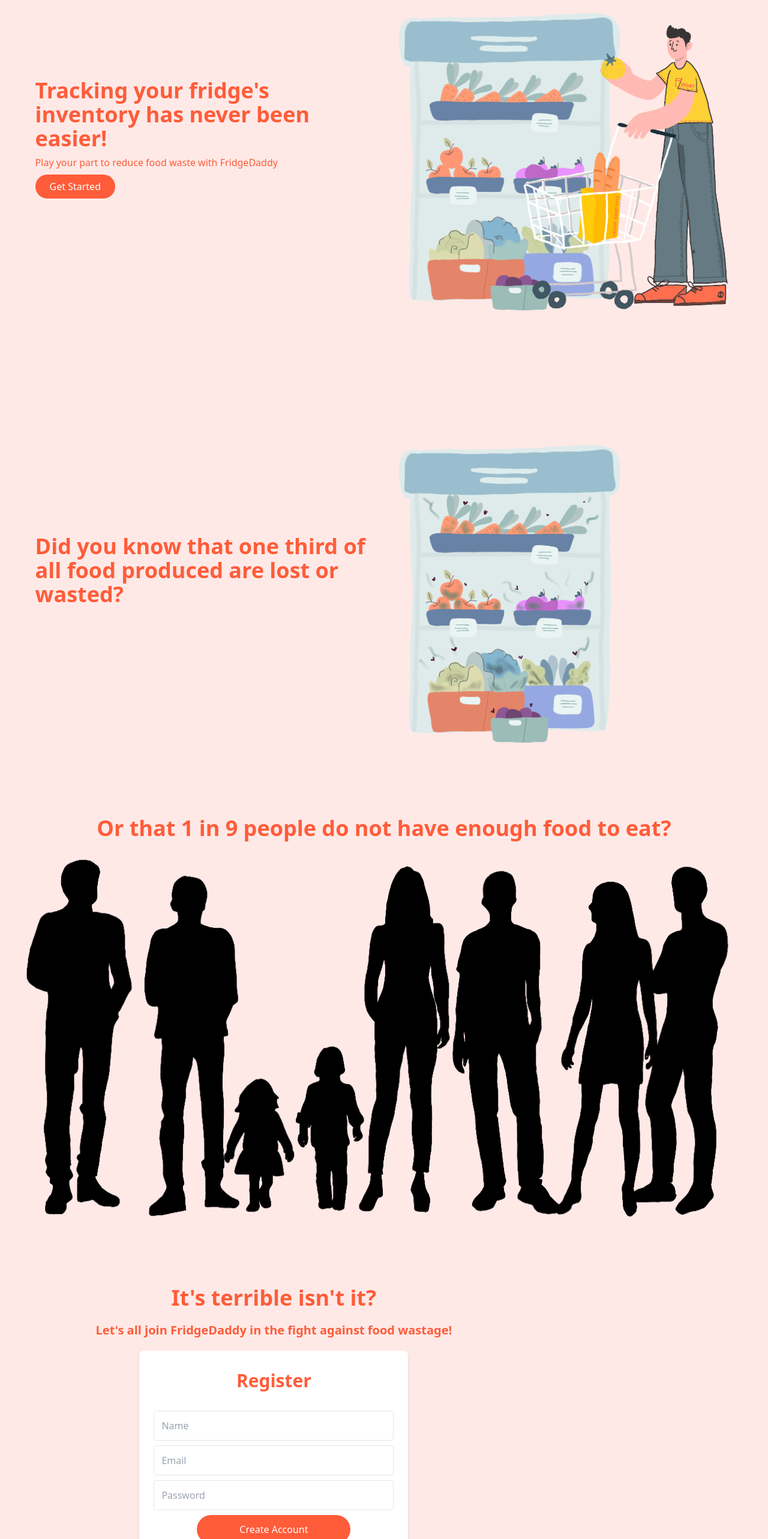
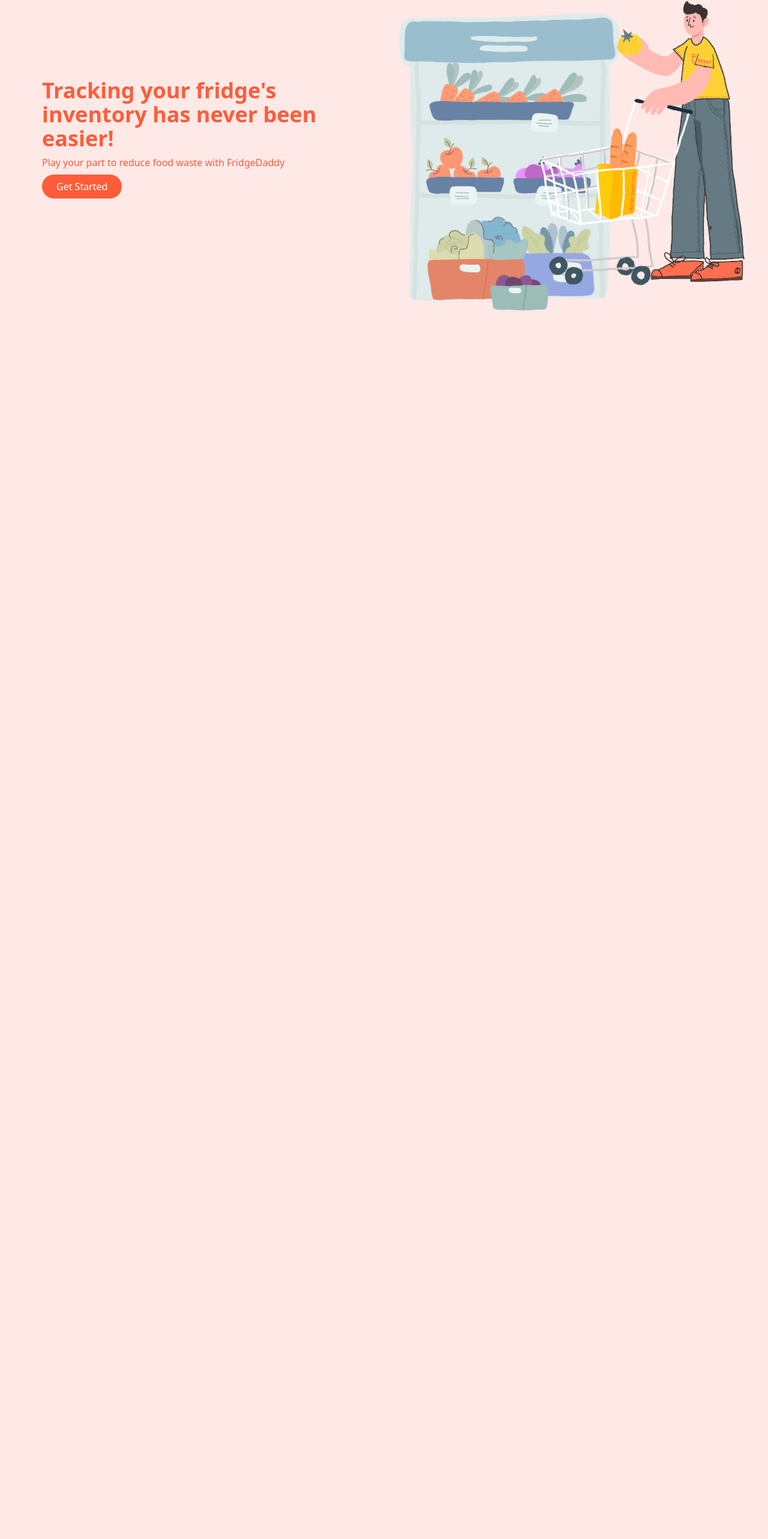
Before and after one commit to faithyeenxin/fridge-daddy-juiced-up, a React (Vite) app in the folder apps/client/: page / in a window 1280 px wide. Shown: the part 177-2743 px from the top of the page at 60% size. After the commit the page ends 800 px from the top, so only its background shows below. Built offline with nearby package versions, Linux system fonts and the light colour scheme; a web font is replaced by a local one.

Commit message:
fix: snapping of landing page and google not found error

```diff
--- a/apps/client/src/App.tsx
+++ b/apps/client/src/App.tsx
@@ -20,8 +20,10 @@
     <BrowserRouter>
       <Routes>
         {/* for all */}
+        <Route path='/' element={<Landing />} />
+
         <Route path='/' element={<LoggedOutLayout />}>
-          <Route index element={<Landing />} />
+          {/* <Route index element={<Landing />} /> */}
           <Route path='/login' element={<Login />} />
           <Route path='/register' element={<Register />} />
           <Route path='/learn-more' element={<LearnMore />} />
--- a/apps/client/src/components/landing/HeroSection.tsx
+++ b/apps/client/src/components/landing/HeroSection.tsx
@@ -5,7 +5,7 @@
   return (
     <div
       id='hero'
-      className='w-full h-[80vh] lg:h-[90vh] flex flex-col-reverse lg:flex-row justify-evenly items-center'
+      className='w-full h-full flex flex-col-reverse lg:flex-row justify-evenly items-center px-10 pt-20'
     >
       {/* left item */}
       <div
--- a/apps/client/src/components/landing/JoinUsSection.tsx
+++ b/apps/client/src/components/landing/JoinUsSection.tsx
@@ -4,7 +4,7 @@
     <div
       id='hero'
       data-testid='join-us-section-container'
-      className='w-full h-[80vh] lg:h-[90vh] flex flex-col lg:flex-row justify-evenly items-center'
+      className='w-full h-[100vh] flex flex-col lg:flex-row justify-evenly items-center'
     >
       {/* left item */}
 
@@ -12,10 +12,10 @@
         <div
           className='w-[100%] lg:w-[60%] xl:w-[50%] lg:pl-[10%] flex flex-col gap-5'
           data-testid='content-container'
-          data-aos='fade-up'
-          data-aos-duration='1500'
-          data-aos-easing='ease-in-out'
-          data-aos-once='false'
+          // data-aos='fade-up'
+          // data-aos-duration='1500'
+          // data-aos-easing='ease-in-out'
+          // data-aos-once='false'
         >
           <h1
             className='w-lg font-bold text-center text-orange xs:text-lg sm:text-2xl md:text-4xl lg:text-4xl xl:text-5xl'
--- a/apps/client/src/components/landing/NotEnoughFoodSection.tsx
+++ b/apps/client/src/components/landing/NotEnoughFoodSection.tsx
@@ -4,15 +4,15 @@
   return (
     <div
       id='hero'
-      className='w-full h-[80vh] lg:h-[90vh] flex flex-col justify-evenly items-center'
+      className='w-full h-[100vh] flex flex-col justify-evenly items-center md:pt-10 px-10'
     >
       {/* left item */}
       <h1
         className='w-lg font-bold text-center text-orange xs:text-lg sm:text-2xl md:text-4xl lg:text-4xl xl:text-5xl'
-        data-aos='fade-up'
-        data-aos-duration='1500'
-        data-aos-easing='ease-in-out'
-        data-aos-once='false'
+        // data-aos='fade-up'
+        // data-aos-duration='1500'
+        // data-aos-easing='ease-in-out'
+        // data-aos-once='false'
       >
         Or that 1 in 9 people do not have enough food to eat?
       </h1>
@@ -24,10 +24,10 @@
           <img
             src={men}
             className='opacity-60'
-            data-aos='fade-in'
-            data-aos-duration='2000'
-            data-aos-easing='ease-in-out'
-            data-aos-once='false'
+            // data-aos='fade-in'
+            // data-aos-duration='2000'
+            // data-aos-easing='ease-in-out'
+            // data-aos-once='false'
           />
         </div>
         <img
--- a/apps/client/src/components/landing/WastedSection.tsx
+++ b/apps/client/src/components/landing/WastedSection.tsx
@@ -5,7 +5,7 @@
   return (
     <div
       id='hero'
-      className='w-full h-[60vh] lg:h-[90vh] flex flex-col lg:flex-row justify-evenly items-center'
+      className='w-full h-[100vh] flex flex-col lg:flex-row justify-evenly items-center px-10'
     >
       {/* left item */}
       <div
@@ -14,10 +14,10 @@
       >
         <div
           className='flex flex-col gap-2 w-[100%] lg:w-[90%] xl:w-[80%]'
-          data-aos='fade-up'
-          data-aos-duration='1500'
-          data-aos-easing='ease-in-out'
-          data-aos-once='false'
+          // data-aos='fade-up'
+          // data-aos-duration='1500'
+          // data-aos-easing='ease-in-out'
+          // data-aos-once='false'
         >
           <h1
             data-testid='wasted-left-container-item'
@@ -32,10 +32,10 @@
         <img
           src={rottenShelf}
           className='w-[200px] md:w-[300px] lg:w-[400px] xl:w-[500px] lg:absolute lg:top-[8%] lg:left-0 xl:top-0 xl:left-0'
-          data-aos='fade-in'
-          data-aos-duration='1000'
-          data-aos-easing='ease-in-out'
-          data-aos-once='false'
+          // data-aos='fade-in'
+          // data-aos-duration='1000'
+          // data-aos-easing='ease-in-out'
+          // data-aos-once='false'
         />
         <img
           src={daddy}
--- a/apps/client/src/components/reusables/GoogleButton.tsx
+++ b/apps/client/src/components/reusables/GoogleButton.tsx
@@ -1,4 +1,4 @@
-import React, { useEffect, useState } from 'react';
+import React, { useEffect } from 'react';
 import { resetCategories } from '../../app/slices/categoriesSlice';
 import { resetItems } from '../../app/slices/itemsSlice';
 import { authenticateGoogleUser, resetUser } from '../../app/slices/userSlice';
@@ -10,7 +10,7 @@
 const GoogleButton = () => {
   const dispatch = useAppDispatch();
   const navigate = useNavigate();
-  const [successfulGoogleInit, setSuccessfulGoogleInit] = useState(false);
+
   const handleSignUpWithGoogle = (response: any) => {
     dispatch(resetUser());
     dispatch(resetItems());
@@ -28,8 +28,12 @@
   };
 
   useEffect(() => {
-    //global google
-    try {
+    // Check if google.accounts.id is available
+    if (
+      typeof google !== 'undefined' &&
+      google.accounts &&
+      google.accounts.id
+    ) {
       const ggl = google.accounts.id.initialize({
         client_id:
           '60536065681-el72it8okrce4mkj2ldg7la7aaqdvcgh.apps.googleusercontent.com',
@@ -37,6 +41,7 @@
       });
       const googleRegisterDiv: HTMLElement =
         document.getElementById('registerDiv')!;
+
       google.accounts.id.renderButton(googleRegisterDiv, {
         type: 'standard',
         text: 'signup_with',
@@ -45,19 +50,13 @@
         shape: 'circle',
         width: '256px',
       });
-      setSuccessfulGoogleInit(true);
-    } catch {
-      setSuccessfulGoogleInit(false);
+    } else {
+      // Handle the case when google is not available
+      console.error('Google API is not available.');
     }
   }, []);
-  // google.accounts.id.prompt();
-  return (
-    <>
-      {successfulGoogleInit && (
-        <div className='flex justify-center' id='registerDiv'></div>
-      )}
-    </>
-  );
+
+  return <div className='flex justify-center' id='registerDiv'></div>;
 };
 
 export default GoogleButton;
--- a/apps/client/src/pages/Landing.tsx
+++ b/apps/client/src/pages/Landing.tsx
@@ -4,10 +4,11 @@
 import WastedSection from '../components/landing/WastedSection';
 import daddy from '../../src/assets/img/landing-page/daddy.svg';
 import { ToastContainer } from 'react-toastify';
+import NavBar from '../components/layout/NavBar';
 export const Landing = () => {
   return (
-    <div className='w-full h-full'>
-      <div>
+    <div className='w-full h-[100vh] snap-y snap-mandatory overflow-auto'>
+      <NavBar />
       <div className='sticky w-full top-10 z-10 hidden lg:block'>
         <img
           src={daddy}
@@ -15,13 +16,20 @@
           className='absolute right-0 lg:w-[400px] xl:w-[500px] lg:top-28 xl:top-20'
         />
       </div>
+      <div className='w-full h-[100vh] snap-center'>
         <HeroSection />
+      </div>
+      <div className='w-full h-[100vh] snap-center'>
         <WastedSection />
+      </div>
+      <div className='w-full h-[100vh] snap-center'>
         <NotEnoughFoodSection />
       </div>
-      <div className='relative'>
+      {/* </div> */}
+      <div className='w-full h-[100vh] snap-center'>
         <JoinUsSection />
       </div>
+
       <ToastContainer
         position='bottom-right'
         data-testid='landing-toast-msg'
```
Lines whose indentation alone changed are shown as unchanged.
